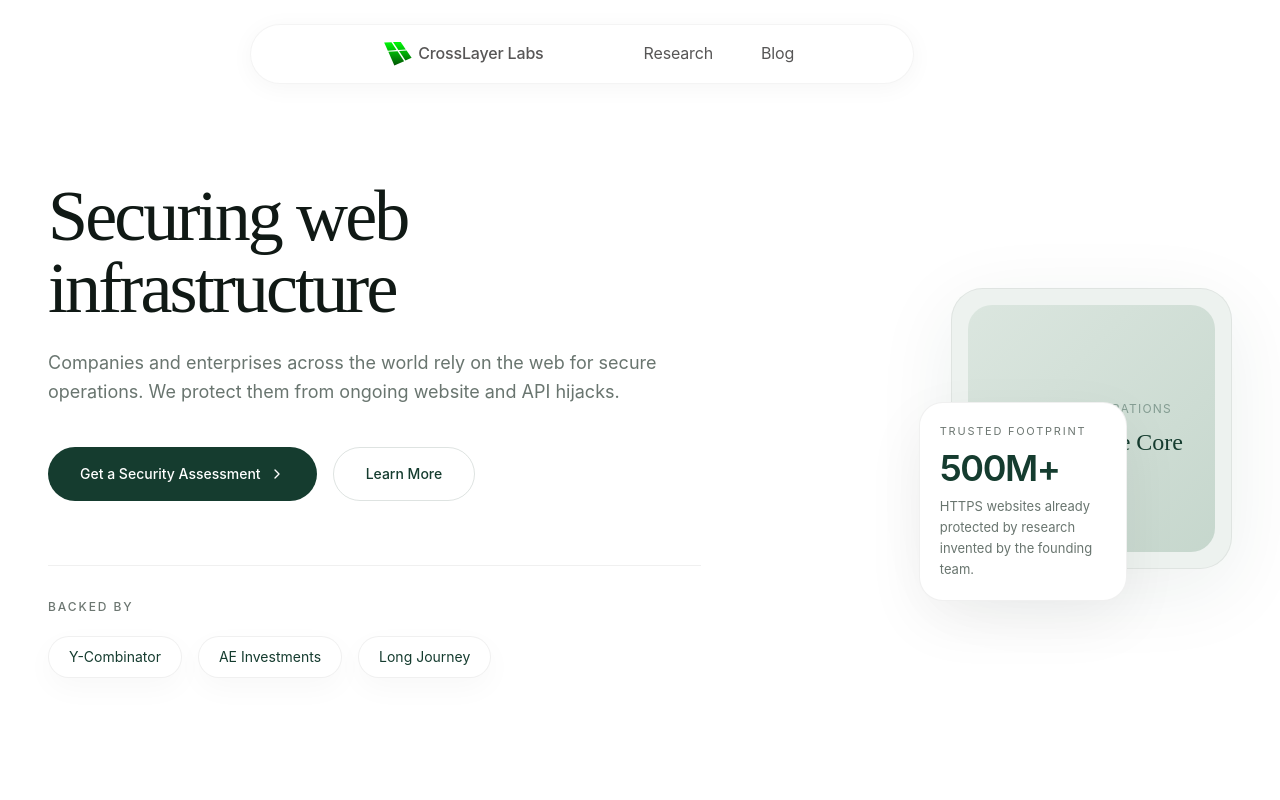
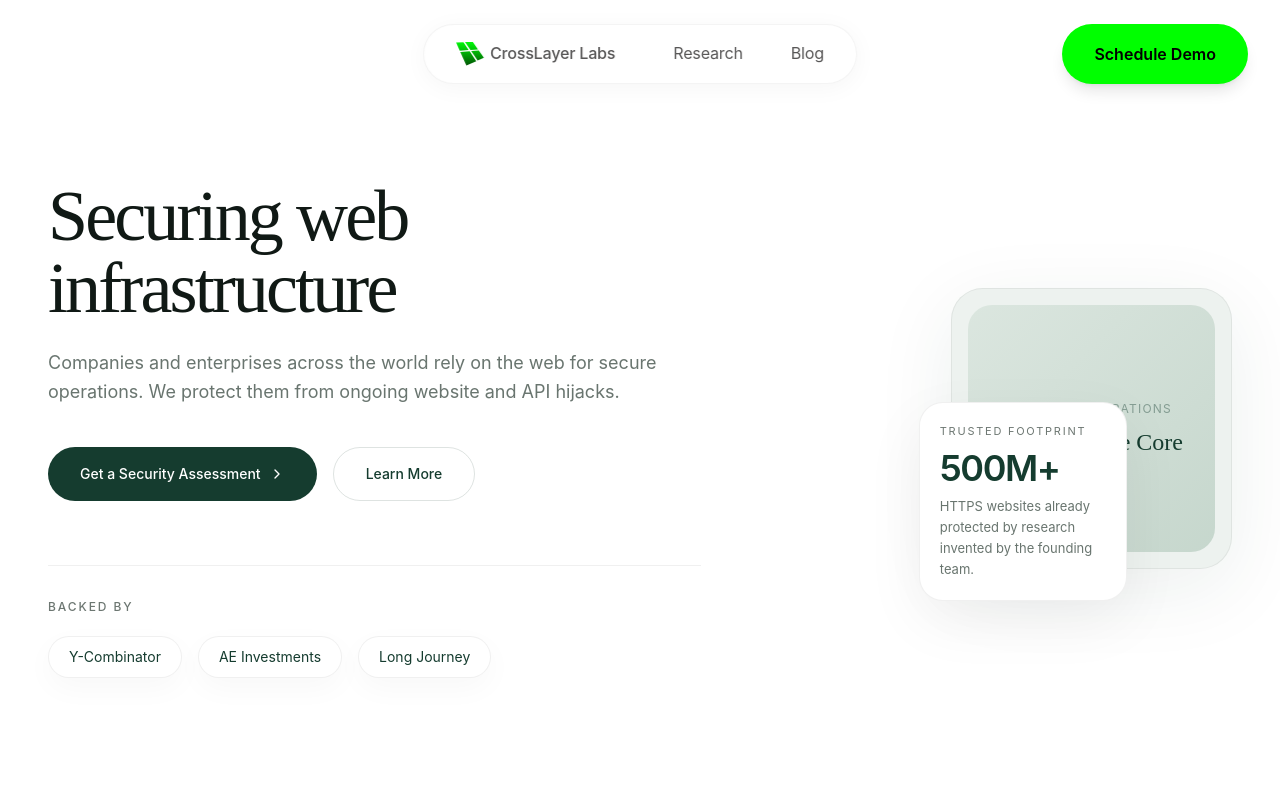
Before and after one commit to Ux-Geek/Crosslayer-Labs, a Next.js app: page / in a window 1280 px wide. Shown: the top 800 px of the page. Built offline with nearby package versions, Linux system fonts and the light colour scheme; a web font is replaced by a local one.

Commit message:
style: update branding, center navbar, and add floating CTA button

```diff
--- a/src/components/CTAFooter.tsx
+++ b/src/components/CTAFooter.tsx
@@ -13,9 +13,9 @@
 
           {/* Left Column: CTA + Newsletter Style */}
           <div className="flex flex-col">
-            <div className="flex items-center gap-3">
-              <img src="/logo.svg" alt="Crosslayer" className="h-10 w-auto" />
-              <span className="text-[20px] font-semibold tracking-tight">Crosslayer™</span>
+            <div className="flex w-fit items-center gap-2 rounded-full bg-[#00FF00] px-4 py-2 text-black">
+              <img src="/logo.svg" alt="Crosslayer" className="h-6 w-auto brightness-0" />
+              <span className="text-[16px] font-bold tracking-tight">CrossLayer Labs</span>
             </div>
 
             <p className="mt-8 text-sm text-white/50">
@@ -81,8 +81,8 @@
           </div>
         </div>
 
-        {/* Bottom Giant Wordmark */}
-        <div className="pointer-events-none mt-12 mb-[-50px] flex w-full items-center justify-center overflow-hidden opacity-5 select-none">
+        {/* Bottom Giant Wordmark — 0.9x scale */}
+        <div className="pointer-events-none mt-12 mb-[-50px] flex w-full scale-[0.9] items-center justify-center overflow-hidden opacity-5 select-none">
           <div className="flex items-center gap-12 text-[150px] md:text-[220px] lg:text-[280px] font-display font-bold whitespace-nowrap leading-none tracking-tighter">
             <img src="/logo.svg" alt="" className="h-[200px] w-auto opacity-50 grayscale" />
             CROSSLAYER
--- a/src/components/Navbar.tsx
+++ b/src/components/Navbar.tsx
@@ -2,39 +2,34 @@
 
 export default function Navbar() {
   return (
-    <header className="fixed top-[24px] left-[250px] z-50 flex h-[60px] w-[664px] flex-col items-start gap-[10px] rounded-[99px] border-[0.5px] border-[rgba(160,160,160,0.12)] bg-white p-[10px] shadow-[0_4px_24px_rgba(0,0,0,0.04)] backdrop-blur-xl">
-      <div className="flex h-[40px] w-full flex-row items-center justify-center gap-[90px]">
-
+    <>
+      <header className="fixed top-[24px] left-1/2 -translate-x-1/2 z-50 flex h-[60px] w-auto max-w-[90vw] flex-col items-start gap-[10px] rounded-[99px] border-[0.5px] border-[rgba(160,160,160,0.12)] bg-white p-[10px] shadow-[0_4px_24px_rgba(0,0,0,0.04)] backdrop-blur-xl transition-all">
+        <div className="flex h-[40px] w-full flex-row items-center justify-center gap-12 px-2">
           {/* Logo Frame */}
           <a href="#" className="flex h-[34px] w-auto flex-row items-center justify-center gap-1.5 p-[10px] pl-[14px]">
-          {/* Logo Graphic */}
-          <img src="/logo.svg" alt="CrossLayer Labs Logo" className="h-[24.01px] w-[28.29px] flex-none" />
-
-          {/* Default Logo Fallback */}
-          <span
-            className="w-auto whitespace-nowrap text-[16px] font-medium leading-[110%] tracking-[-0.01em] text-[#575656]"
-          >
+            <img src="/logo.svg" alt="Logo" className="h-[24px] w-auto" />
+            <span className="whitespace-nowrap text-[16px] font-medium leading-[110%] tracking-[-0.01em] text-[#575656]">
               CrossLayer Labs
             </span>
           </a>
 
           {/* Navigation Links */}
-        <nav className="flex flex-row items-center gap-12">
-          <a
-            href="#research"
-            className="text-[16px] font-normal leading-[110%] tracking-[-0.01em] text-[#575656] transition-colors hover:text-[#2A2A2A]"
-          >
-            Research
-          </a>
-          <a
-            href="#blog"
-            className="text-[16px] font-normal leading-[110%] tracking-[-0.01em] text-[#575656] transition-colors hover:text-[#2A2A2A]"
-          >
-            Blog
-          </a>
+          <nav className="flex flex-row items-center gap-12 pr-[14px]">
+            <a href="#research" className="text-[16px] font-normal leading-[110%] tracking-[-0.01em] text-[#575656] transition-colors hover:text-[#2A2A2A]">Research</a>
+            <a href="#blog" className="text-[16px] font-normal leading-[110%] tracking-[-0.01em] text-[#575656] transition-colors hover:text-[#2A2A2A]">Blog</a>
           </nav>
-
         </div>
       </header>
+
+      {/* Floating CTA Button */}
+      <div className="fixed top-[24px] right-8 z-50 flex items-center justify-center">
+        <a
+          href="#get-started"
+          className="flex h-[60px] items-center justify-center rounded-full bg-[#00FF00] px-8 text-[16px] font-semibold text-black shadow-lg transition-all hover:bg-[#00DD00] hover:scale-105 active:scale-95"
+        >
+          Schedule Demo
+        </a>
+      </div>
+    </>
   );
 }
```
Lines whose indentation alone changed are shown as unchanged.
